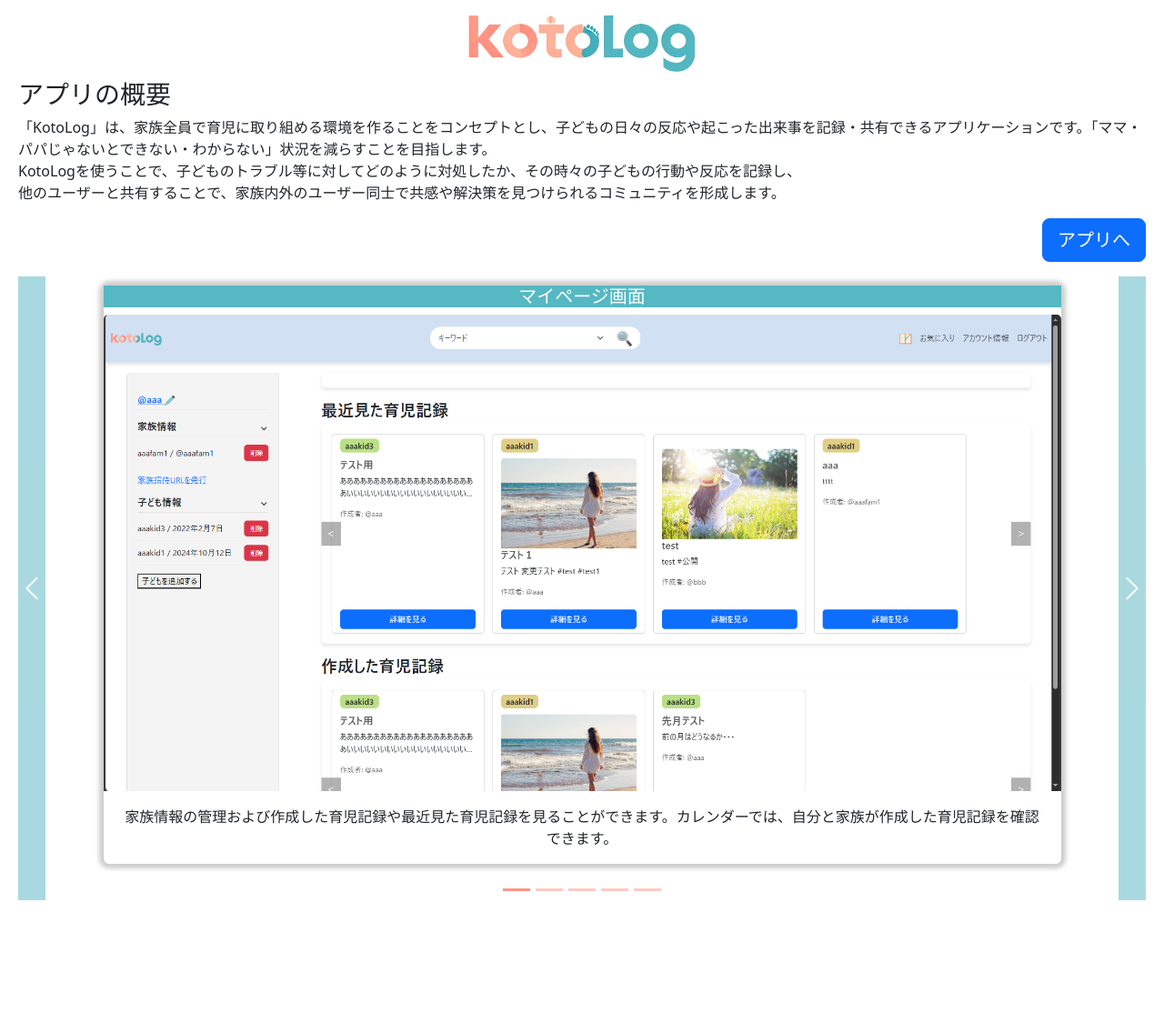
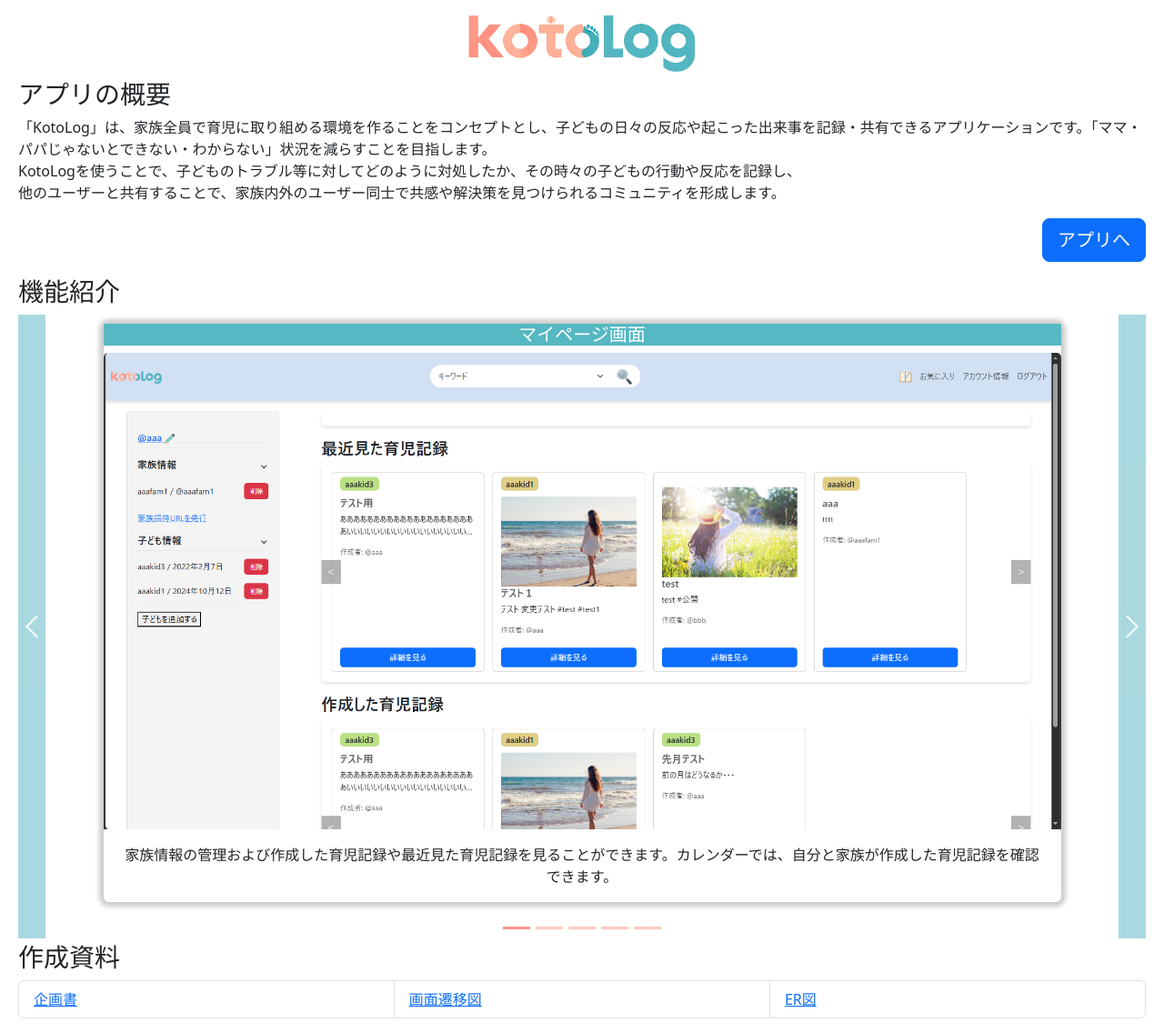
Before and after one commit to suzuki-kanami-fm/KotoLogProject, a Django app: page / in a window 1280 px wide. Shown: the whole page at 91% size. Before the commit the page ends 990 px from the top, so only its background shows below. Run offline with Django 5.2, Linux system fonts and the light colour scheme.

Commit message:
資料添付

```diff
--- a/KotoLogProject/templates/portfolio.html
+++ b/KotoLogProject/templates/portfolio.html
@@ -76,6 +76,7 @@
         <p class="text-end"><a href="{% url 'home' %}" class="btn btn-primary btn-lg">アプリへ</a></p>
     </section>
     <section class="m-1">
+      <h3>機能紹介</h3>
       <div id="portfoliocarousel" class="carousel slide">
         <div class="carousel-indicators">
           <button type="button" data-bs-target="#portfoliocarousel" data-bs-slide-to="0" class="active" aria-current="true" aria-label="Slide 1"></button>
@@ -139,6 +140,15 @@
         </button>
       </div>
     </section>
+    <section class="m-1">
+      <h3>作成資料</h3>
+      <ul class="list-group  list-group-horizontal">
+        <li class="list-group-item list-group-item-action"><a href="{% static "file/KotoLog企画書.pdf" %}">企画書</a></li>
+        <li class="list-group-item list-group-item-action"><a href="{% static "file/画面遷移図.drawio.pdf" %}">画面遷移図</a></li>
+        <li class="list-group-item list-group-item-action"><a href="{% static "file/ER図.pdf" %}">ER図</a></li>
+      </ul>
+
+    </section>
 <script>
 $(document).ready(function(){
     $('#portfoliocarousel').carousel({
```
Also changed, not shown: 3 other files.
